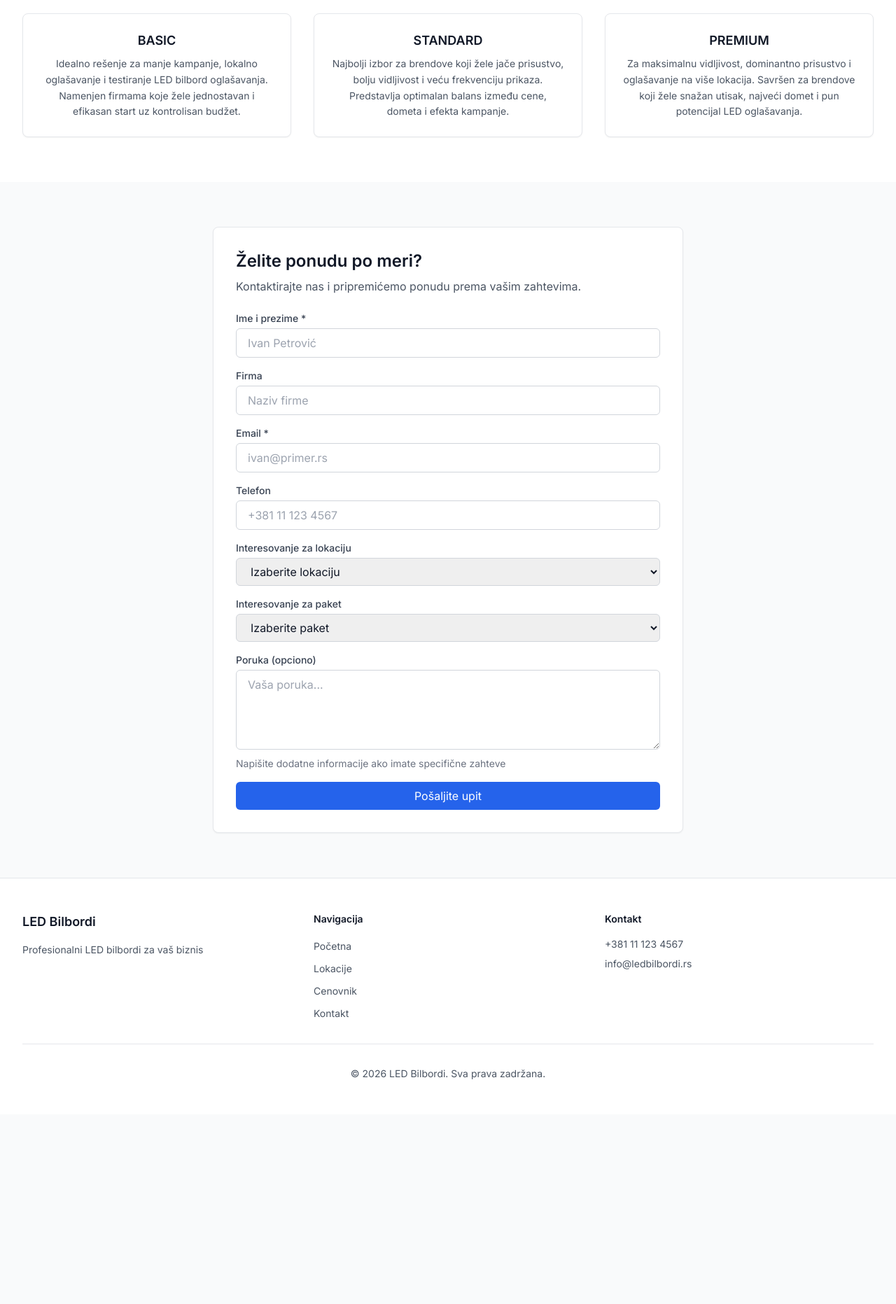
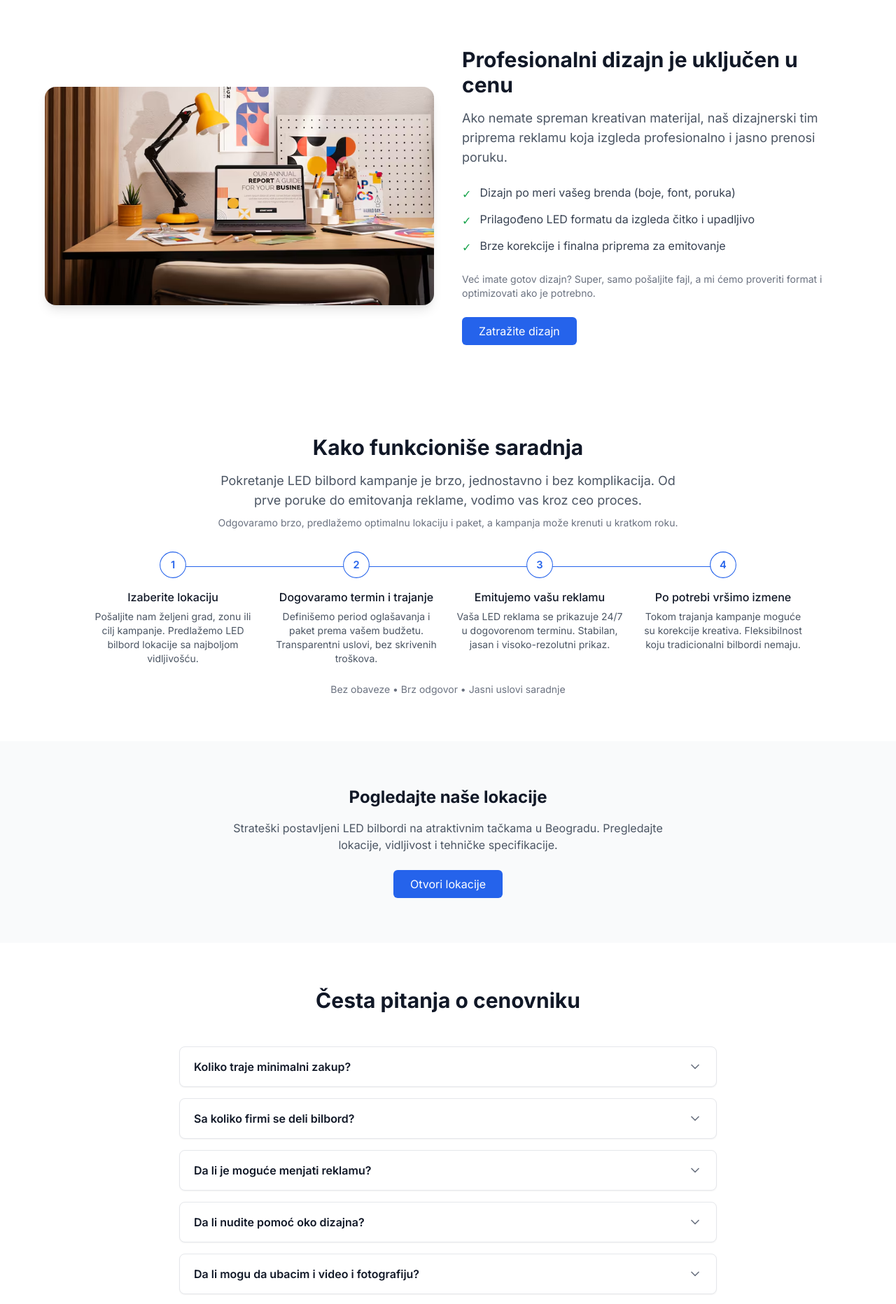
Before and after one commit to andrejmilovanovic267-blip/ledbilbordibg, a Next.js app: page /cenovnik in a window 1280 px wide. Shown: the part 880-2743 px from the top of the page at 70% size. Before the commit the page ends 2472 px from the top, so only its background shows below. Built offline with nearby package versions, Linux system fonts and the light colour scheme.

Commit message:
Initial commit

```diff
--- a/src/app/cenovnik/page.tsx
+++ b/src/app/cenovnik/page.tsx
@@ -1,12 +1,38 @@
+import Link from 'next/link'
 import { Section } from '@/components/Section'
 import { LeadForm } from '@/components/LeadForm'
 import { siteConfig } from '@/lib/siteConfig'
+import { DesignIncludedSection } from '@/components/DesignIncludedSection'
+import { ProcessStepsAnimated } from '@/components/ProcessStepsAnimated'
+import { LocationsCtaSection } from '@/components/LocationsCtaSection'
+import { FaqAccordion } from '@/components/FaqAccordion'
+import { SeoTextBlock } from '@/components/SeoTextBlock'
+import { faqPricingItems } from '@/content/faq'
+
+const howItWorksSteps = [
+  {
+    title: 'Izaberite lokaciju',
+    detail: 'Pošaljite nam željeni grad, zonu ili cilj kampanje. Predlažemo LED bilbord lokacije sa najboljom vidljivošću.',
+  },
+  {
+    title: 'Dogovaramo termin i trajanje',
+    detail: 'Definišemo period oglašavanja i paket prema vašem budžetu. Transparentni uslovi, bez skrivenih troškova.',
+  },
+  {
+    title: 'Emitujemo vašu reklamu',
+    detail: 'Vaša LED reklama se prikazuje 24/7 u dogovorenom terminu. Stabilan, jasan i visoko-rezolutni prikaz.',
+  },
+  {
+    title: 'Po potrebi vršimo izmene',
+    detail: 'Tokom trajanja kampanje moguće su korekcije kreativa. Fleksibilnost koju tradicionalni bilbordi nemaju.',
+  },
+]
 
 export default function CenovnikPage() {
   return (
     <>
       <Section className="bg-white">
-        <div className="text-center mb-12">
+        <div className="text-center mb-8">
           <h1 className="text-4xl font-bold text-gray-900 mb-4">
             Cenovnik
           </h1>
@@ -17,7 +43,8 @@ export default function CenovnikPage() {
             Svi paketi uključuju tehničku podršku, stabilan prikaz i mogućnost izmena.
           </p>
         </div>
-        <div className="grid grid-cols-1 md:grid-cols-3 gap-8 mb-16 items-stretch">
+
+        <div id="paketi" className="grid grid-cols-1 md:grid-cols-3 gap-8 mb-16 items-stretch scroll-mt-20">
           {siteConfig.pricing.map((packageItem, index) => (
             <div
               key={index}
@@ -55,47 +82,52 @@ export default function CenovnikPage() {
                 </ul>
               </div>
               <div className="mt-6">
-                <button className="btn-primary w-full">
+                <Link
+                  href="#upit-forma"
+                  className="btn-primary w-full inline-block text-center"
+                >
                   Izaberite paket
-                </button>
+                </Link>
               </div>
             </div>
           ))}
         </div>
+      </Section>
 
+      <DesignIncludedSection />
+
+      <Section id="proces" className="bg-white">
         <div className="text-center mb-8">
-          <h2 className="text-2xl font-bold text-gray-900 mb-4">
-            Kako da izaberete paket
+          <h2 className="text-3xl font-bold text-gray-900 mb-4">
+            Kako funkcioniše saradnja
+          </h2>
+          <p className="text-lg text-gray-600 max-w-2xl mx-auto mb-2">
+            Pokretanje LED bilbord kampanje je brzo, jednostavno i bez komplikacija. Od prve poruke do emitovanja reklame, vodimo vas kroz ceo proces.
+          </p>
+          <p className="text-sm text-gray-500 max-w-2xl mx-auto">
+            Odgovaramo brzo, predlažemo optimalnu lokaciju i paket, a kampanja može krenuti u kratkom roku.
+          </p>
+        </div>
+        <ProcessStepsAnimated steps={howItWorksSteps} />
+        <p className="text-[13px] sm:text-sm text-gray-500 text-center mt-6 max-w-2xl mx-auto">
+          Bez obaveze • Brz odgovor • Jasni uslovi saradnje
+        </p>
+      </Section>
+
+      <LocationsCtaSection id="lokacije" />
+
+      <Section id="faq" className="bg-white">
+        <div className="text-center mb-12">
+          <h2 className="text-3xl font-bold text-gray-900 mb-4">
+            Česta pitanja o cenovniku
           </h2>
         </div>
-        <div className="grid grid-cols-1 md:grid-cols-3 gap-8">
-          <div className="card p-6 text-center">
-            <h3 className="text-lg font-semibold text-gray-900 mb-2">
-              BASIC
-            </h3>
-            <p className="text-sm text-gray-600 leading-relaxed">
-              Idealno rešenje za manje kampanje, lokalno oglašavanje i testiranje LED bilbord oglašavanja. Namenjen firmama koje žele jednostavan i efikasan start uz kontrolisan budžet.
-            </p>
-          </div>
-          <div className="card p-6 text-center">
-            <h3 className="text-lg font-semibold text-gray-900 mb-2">
-              STANDARD
-            </h3>
-            <p className="text-sm text-gray-600 leading-relaxed">
-              Najbolji izbor za brendove koji žele jače prisustvo, bolju vidljivost i veću frekvenciju prikaza. Predstavlja optimalan balans između cene, dometa i efekta kampanje.
-            </p>
-          </div>
-          <div className="card p-6 text-center">
-            <h3 className="text-lg font-semibold text-gray-900 mb-2">
-              PREMIUM
-            </h3>
-            <p className="text-sm text-gray-600 leading-relaxed">
-              Za maksimalnu vidljivost, dominantno prisustvo i oglašavanje na više lokacija. Savršen za brendove koji žele snažan utisak, najveći domet i pun potencijal LED oglašavanja.
-            </p>
-          </div>
-        </div>
+        <FaqAccordion items={faqPricingItems} />
       </Section>
-      <Section className="bg-gray-50">
+
+      <SeoTextBlock />
+
+      <Section id="upit-forma" className="bg-gray-50">
         <div className="max-w-2xl mx-auto">
           <LeadForm
             title="Želite ponudu po meri?"
--- a/src/app/lokacije/page.tsx
+++ b/src/app/lokacije/page.tsx
@@ -25,7 +25,7 @@ export default function LokacijePage() {
             Naše lokacije
           </h1>
           <p className="text-lg text-gray-600 max-w-2xl mx-auto">
-            Izaberite među našim strategijski postavljenim LED bilbordima
+            Izaberite među našim strateški postavljenim LED bilbordima
           </p>
         </div>
 
--- a/src/components/DesignIncludedSection.tsx
+++ b/src/components/DesignIncludedSection.tsx
@@ -1,5 +1,5 @@
+import Image from 'next/image'
 import { Section } from '@/components/Section'
-import { ImageIcon } from 'lucide-react'
 
 const designItems = [
   'Dizajn po meri vašeg brenda (boje, font, poruka)',
@@ -12,9 +12,14 @@ export function DesignIncludedSection() {
     <Section id="dizajn" className="bg-white">
       <div className="max-w-6xl mx-auto">
         <div className="grid grid-cols-1 md:grid-cols-2 gap-10 items-center">
-          <div className="relative w-full aspect-video rounded-2xl bg-gray-100 shadow-sm overflow-hidden flex flex-col items-center justify-center text-gray-400">
-            <ImageIcon className="w-12 h-12 md:w-14 md:h-14 mb-2" strokeWidth={1.5} />
-            <span className="text-sm">Primer dizajna (placeholder)</span>
+          <div className="relative w-full aspect-video rounded-2xl overflow-hidden shadow-lg">
+            <Image
+              src="/designer.avif"
+              alt="Profesionalni dizajn reklama za LED bilborde"
+              fill
+              className="object-cover"
+              sizes="(max-width: 768px) 100vw, 50vw"
+            />
           </div>
           <div>
             <h2 className="text-3xl font-bold text-gray-900 mb-4">
--- a/src/components/Hero.tsx
+++ b/src/components/Hero.tsx
@@ -11,12 +11,12 @@ export function Hero() {
               LED bilbordi za vaš biznis
             </h1>
             <p className="text-xl text-gray-600 mb-8">
-              Profesionalni LED displeji na strategijskim lokacijama. Povećajte vidljivost vaše reklame uz digitalne bilborde visokog kvaliteta.
+              Profesionalni LED displeji na strateškim lokacijama. Povećajte vidljivost vaše reklame uz digitalne bilborde visokog kvaliteta.
             </p>
             <ul className="space-y-3 text-gray-700 mb-10">
               <li className="flex items-center">
                 <span className="text-green-600 mr-2">✓</span>
-                Strategijske lokacije sa visokim prometom
+                Strateške lokacije sa visokim prometom
               </li>
               <li className="flex items-center">
                 <span className="text-green-600 mr-2">✓</span>
--- /dev/null
+++ b/src/components/LocationsCtaSection.tsx
@@ -0,0 +1,27 @@
+import Link from 'next/link'
+import { Section } from './Section'
+
+interface LocationsCtaSectionProps {
+  id?: string
+}
+
+export function LocationsCtaSection({ id }: LocationsCtaSectionProps) {
+  return (
+    <Section id={id} className="bg-gray-50">
+      <div className="max-w-2xl mx-auto text-center">
+        <h2 className="text-2xl font-bold text-gray-900 mb-4">
+          Pogledajte naše lokacije
+        </h2>
+        <p className="text-gray-600 mb-6">
+          Strateški postavljeni LED bilbordi na atraktivnim tačkama u Beogradu. Pregledajte lokacije, vidljivost i tehničke specifikacije.
+        </p>
+        <Link
+          href="/lokacije"
+          className="btn-primary inline-flex items-center justify-center focus:outline-none focus:ring-0 focus-visible:outline-none focus-visible:ring-0"
+        >
+          Otvori lokacije
+        </Link>
+      </div>
+    </Section>
+  )
+}
--- a/src/components/Section.tsx
+++ b/src/components/Section.tsx
@@ -8,7 +8,7 @@ interface SectionProps {
 
 export function Section({ children, className, id }: SectionProps) {
   return (
-    <section id={id} className={cn('py-16 px-4 sm:px-6 lg:px-8', className)}>
+    <section id={id} className={cn('py-16 px-4 sm:px-6 lg:px-8', id && 'scroll-mt-20', className)}>
       <div className="max-w-7xl mx-auto">{children}</div>
     </section>
   )
--- /dev/null
+++ b/src/components/SeoTextBlock.tsx
@@ -0,0 +1,21 @@
+import { Section } from './Section'
+
+export function SeoTextBlock() {
+  return (
+    <Section className="bg-gray-50">
+      <div className="max-w-3xl mx-auto px-4 text-center">
+        <h2 className="text-xl font-bold text-gray-900 mb-4">
+          LED bilbordi Beograd, cenovnik i uslovi zakupa
+        </h2>
+        <div className="text-gray-600 text-sm leading-relaxed space-y-3">
+          <p>
+            Cenovnik LED bilborda u Beogradu prilagođen je različitim potrebama kampanja. Zakup LED bilborda uključuje 24/7 emitovanje, slot od 10 sekundi i visoku rezoluciju prikaza. Digitalni bilbordi Beograd nude fleksibilne pakete, od minimalnog zakupa od 30 dana do premium opcije sa 2 lokacije.
+          </p>
+          <p>
+            Osnovni paket pogodan je za testiranje i manje kampanje. Standardni i premium paketi uključuju profesionalni dizajn, izmene bez ograničenja i transparentne uslove. Za predlog po meri, pošaljite upit putem kontakt forme.
+          </p>
+        </div>
+      </div>
+    </Section>
+  )
+}
--- /dev/null
+++ b/src/content/faq.ts
@@ -0,0 +1,78 @@
+export interface FaqItem {
+  q: string
+  a: string
+}
+
+export const faqLandingItems: FaqItem[] = [
+  {
+    q: 'Koliko traje minimalni zakup?',
+    a: 'Minimalni zakup LED bilborda traje 30 dana. Ovaj period omogućava stabilnu vidljivost i kontinuitet reklamne kampanje.',
+  },
+  {
+    q: 'Koliko brzo možemo da krenemo sa kampanjom?',
+    a: 'Nakon evidentirane uplate i pripreme dizajna, reklama se emituje u najkraćem mogućem roku. Proces aktivacije kampanje je brz i jednostavan.',
+  },
+  {
+    q: 'Da li mogu da ubacim i video i fotografiju?',
+    a: 'Da, moguće je emitovanje statičnih reklama i video materijala. Sadržaj se prilagođava tehničkim specifikacijama LED ekrana.',
+  },
+  {
+    q: 'Da li dobijam izveštaj / potvrdu emitovanja?',
+    a: 'Odgovor dolazi uskoro.',
+  },
+  {
+    q: 'Da li je moguće menjati reklamu?',
+    a: 'Da, izmene reklame su moguće neograničen broj puta tokom trajanja kampanje. Svakog meseca obezbeđen je jedan dizajn bez dodatne naplate.',
+  },
+  {
+    q: 'Da li nudite pomoć oko dizajna?',
+    a: 'Da, nudimo kompletnu uslugu izrade dizajna. Jednom mesečno izrađujemo profesionalnu statičnu reklamu prilagođenu LED formatu.',
+  },
+  {
+    q: 'Koje lokacije su dostupne?',
+    a: 'LED bilbordi dostupni su na atraktivnim i prometnim lokacijama. Predlažemo pozicije u skladu sa ciljevima vaše kampanje.',
+  },
+  {
+    q: 'Sa koliko firmi se deli bilbord?',
+    a: 'Bilbord se deli sa najviše 6 firmi. Svaka reklama se prikazuje u intervalu od 60 sekundi.',
+  },
+  {
+    q: 'Kako mogu da zatražim ponudu?',
+    a: 'Ponudu možete zatražiti putem kontakt forme na sajtu. Dostupni smo i putem telefona i email-a.',
+  },
+]
+
+export const faqPricingItems: FaqItem[] = [
+  {
+    q: 'Koliko traje minimalni zakup?',
+    a: 'Minimalni zakup LED bilborda traje 30 dana. Ovaj period omogućava stabilnu vidljivost i kontinuitet reklamne kampanje.',
+  },
+  {
+    q: 'Sa koliko firmi se deli bilbord?',
+    a: 'Bilbord se deli sa najviše 6 firmi. Svaka reklama se prikazuje u intervalu od 60 sekundi.',
+  },
+  {
+    q: 'Da li je moguće menjati reklamu?',
+    a: 'Da, izmene reklame su moguće neograničen broj puta tokom trajanja kampanje. Svakog meseca obezbeđen je jedan dizajn bez dodatne naplate.',
+  },
+  {
+    q: 'Da li nudite pomoć oko dizajna?',
+    a: 'Da, nudimo kompletnu uslugu izrade dizajna. Jednom mesečno izrađujemo profesionalnu statičnu reklamu prilagođenu LED formatu. Video produkcija nije uključena, ali statični kreativi se izrađuju profesionalno.',
+  },
+  {
+    q: 'Da li mogu da ubacim i video i fotografiju?',
+    a: 'Da, moguće je emitovanje statičnih reklama i video materijala. Sadržaj se prilagođava tehničkim specifikacijama LED ekrana. Dizajn kreativa sa vaše strane može biti statičan (slika), a mi pripremamo za emitovanje.',
+  },
+  {
+    q: 'Koliko sekundi traje prikaz reklame?',
+    a: 'Slot prikaza je 10 sekundi. Reklame se rotiraju u okviru definisanog intervala prema izabranom paketu.',
+  },
+  {
+    q: 'Kada kampanja kreće?',
+    a: 'Nakon evidentirane uplate i pripreme dizajna, reklama se emituje u najkraćem mogućem roku. Proces aktivacije kampanje je brz i jednostavan.',
+  },
+  {
+    q: 'Kako mogu da zatražim ponudu?',
+    a: 'Ponudu možete zatražiti putem kontakt forme na sajtu. Dostupni smo i putem telefona i email-a.',
+  },
+]
--- a/src/lib/locationsData.ts
+++ b/src/lib/locationsData.ts
@@ -123,11 +123,11 @@ export const locationsData: LocationItem[] = [
     slug: 'beograd-lokacija-3',
     name: 'Vrnjačka Banja Ulaz',
     city: 'Beograd',
-    shortDescription: 'Strategijska tačka na glavnom pravcu sa izvanrednom vidljivošću.',
+    shortDescription: 'Strateška tačka na glavnom pravcu sa izvanrednom vidljivošću.',
     description:
-      'Strategijska tačka na glavnom pravcu, sa izvanrednom vidljivošću tokom celog dana. Pogodna za korporativno brendiranje i oglase usmerene na širu javnost. Profesionalna instalacija i redovno održavanje.',
+      'Strateška tačka na glavnom pravcu, sa izvanrednom vidljivošću tokom celog dana. Pogodna za korporativno brendiranje i oglase usmerene na širu javnost. Profesionalna instalacija i redovno održavanje.',
     longDescription: [
-      'Beograd Lokacija 3 je strategijska tačka na glavnom saobraćajnom pravcu, sa izvanrednom vidljivošću tokom celog dana. LED bilbord je profesionalno instaliran i redovno se održava. Pogodan je za korporativno brendiranje i oglase usmerene na širu javnost.',
+      'Beograd Lokacija 3 je strateška tačka na glavnom saobraćajnom pravcu, sa izvanrednom vidljivošću tokom celog dana. LED bilbord je profesionalno instaliran i redovno se održava. Pogodan je za korporativno brendiranje i oglase usmerene na širu javnost.',
       'Visoka izloženost i kvalitetan prikaz čine ovu lokaciju izborom za brendove koji žele snažan vizuelni utisak. Reklame se smenjuju na svakih 20 sekundi. Dostupna je izrada dizajna i podrška tokom zakupa.',
     ],
     lat: 44.804,
--- a/src/lib/siteConfig.ts
+++ b/src/lib/siteConfig.ts
@@ -11,7 +11,7 @@ export const siteConfig = {
   locations: [
     { id: 'sofia-center', name: 'Beograd – centar', description: 'Centralna lokacija sa visokim prometom' },
     { id: 'sofia-mall', name: 'Beograd – tržni centar', description: 'U blizini velikih tržnih centara' },
-    { id: 'plovdiv', name: 'Novi Sad', description: 'Strategijska lokacija u centru' },
+    { id: 'plovdiv', name: 'Novi Sad', description: 'Strateška lokacija u centru' },
     { id: 'varna', name: 'Niš', description: 'Važna lokacija sa visokom posetom' },
   ],
   pricing: [
```
Also changed, not shown: src/app/page.tsx (+29 -63 lines), public/designer.avif (added).
